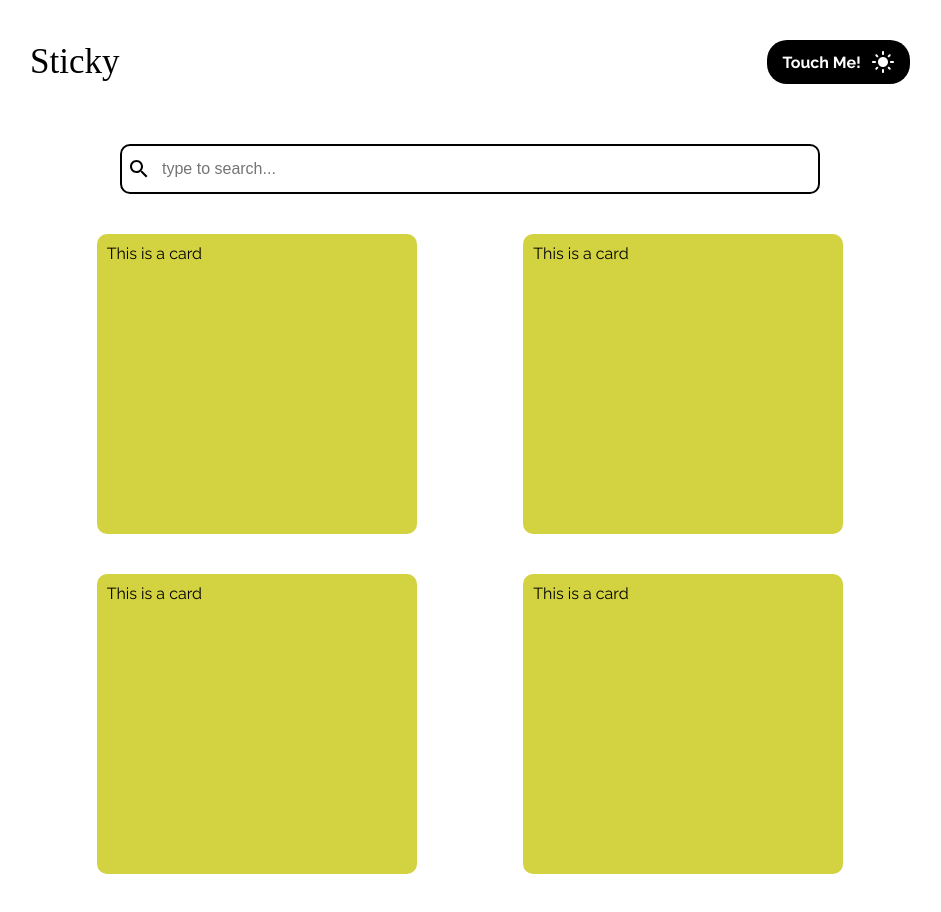
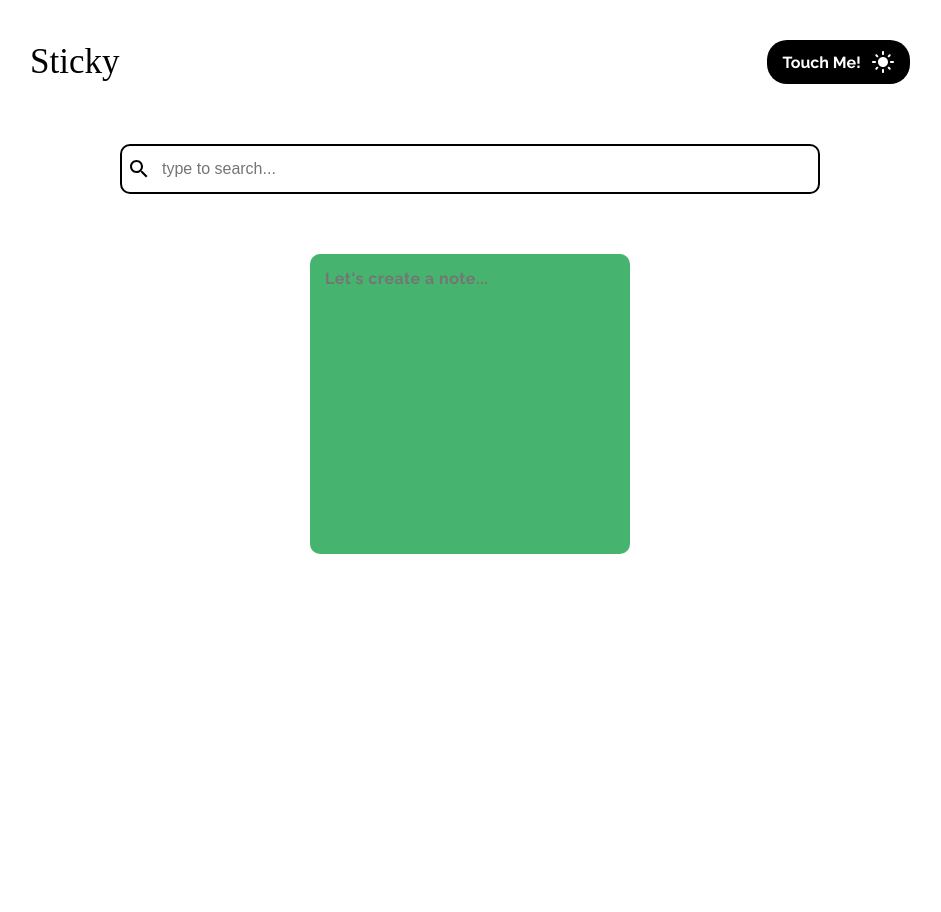
Before and after one commit to Deevyn9/Stickynotes, a React (Create React App) app: page / in a window 1280 px wide. Shown: the whole page, without its empty margins (170-1111 px from the left). After the commit the page ends 800 px from the top, so only its background shows below. Built offline with nearby package versions, Linux system fonts and the light colour scheme; a web font is replaced by a local one.

Commit message:
creating textarea for card

```diff
--- a/src/components/Cards.js
+++ b/src/components/Cards.js
@@ -3,10 +3,17 @@ import React from 'react'
 const Cards = () => {
   return (
     <div className="cards__container">
-      <div className="card">This is a card</div>
-      <div className="card">This is a card</div>
-      <div className="card">This is a card</div>
-      <div className="card">This is a card</div>
+      <div className="card">
+        <textarea
+          name=""
+          id=""
+          cols="30"
+          rows="10"
+          placeholder="Let's create a note..."
+          maxLength={200}
+        ></textarea>
+        {/* <input type="text" placeholder="Let's create a note..." max={200} min={1}  /> */}
+      </div>
     </div>
   );
 }
--- a/src/index.css
+++ b/src/index.css
@@ -91,12 +91,26 @@ body {
 }
 
 .cards__container .card {
-  background-color: rgb(211, 211, 65);
+  background-color: rgb(70, 180, 110);
   border-radius: 10px;
   padding: 10px;
   width: 320px;
   height: 300px;
   align-self: center;
+}
+
+.cards__container .card textarea {
+  padding: 5px;
+  width: 100%;
+  height: 80%;
+  resize: none;
+  background: transparent;
+  border: none;
+  outline: none;
+  font-size: 16px;
+  font-family: inherit;
+  font-weight: 700;
+  letter-spacing: .5px;
 }
 
 @media (max-width: 320px) {
@@ -135,6 +149,7 @@ body {
   }
 
   .cards__container {
-  padding: 40px 200px;
+  padding: 60px 200px;
+  gap: 60px;
 }
 }
```
